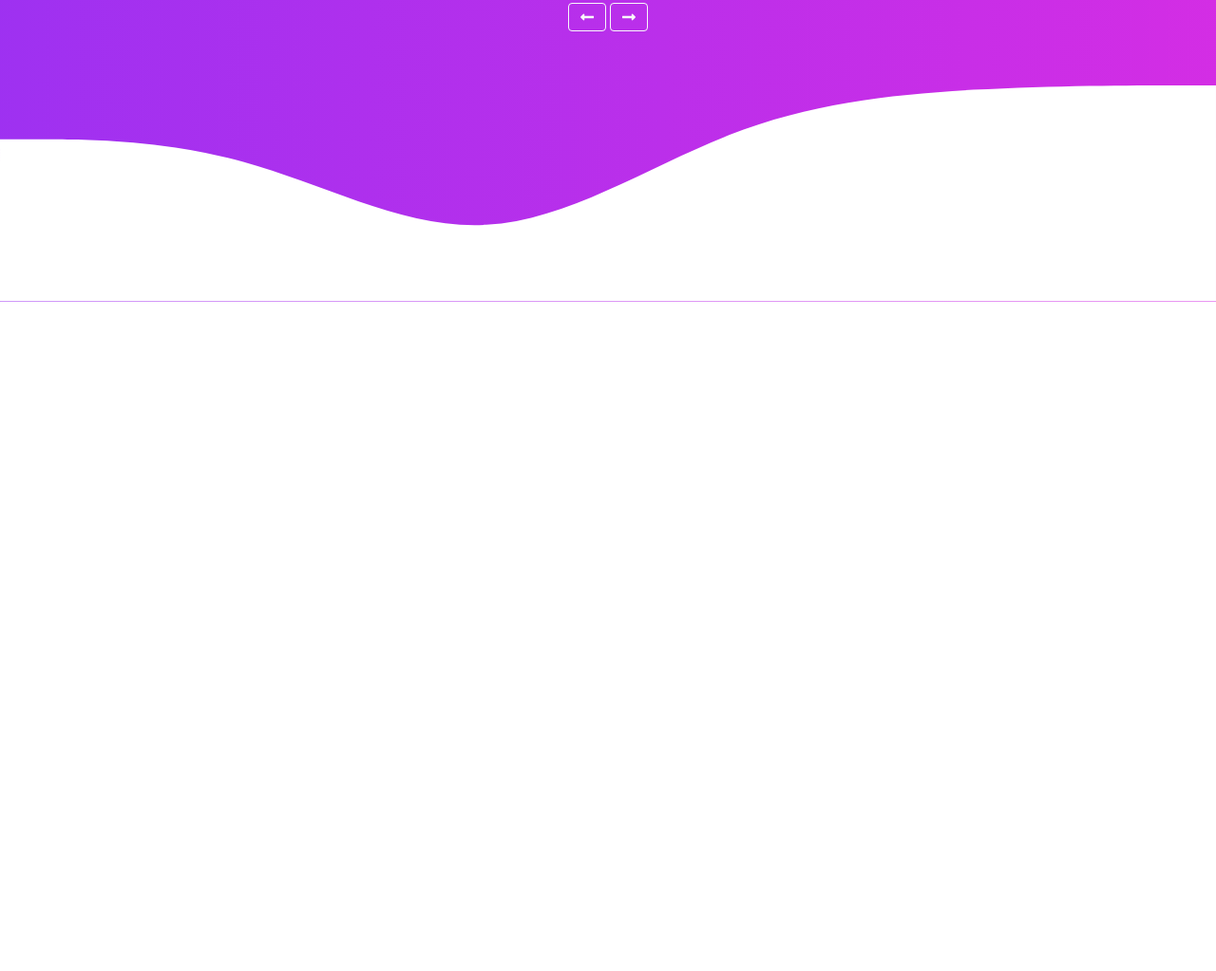
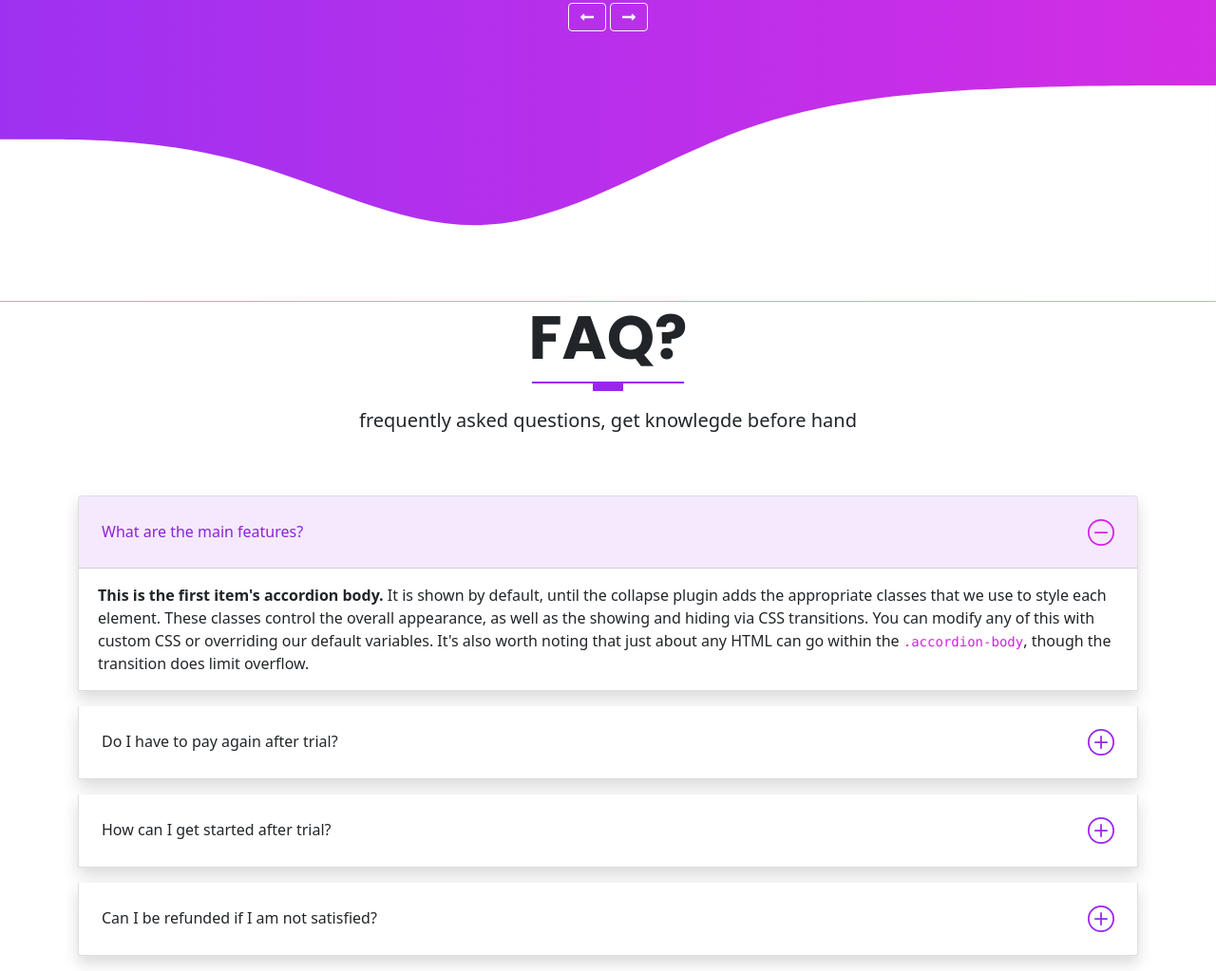
Before and after one commit to anangyoga/bootstrap-landing-page-patrix, a website: page index.html in a window 1280 px wide. Shown: the part 4013-5036 px from the top of the page at 95% size. Before the commit the page ends 4331 px from the top, so only its background shows below. Drawn offline with Linux system fonts and the light colour scheme.

Commit message:
added accordion component, changed the scss accordion, styling the accordiong

```diff
--- a/index.html
+++ b/index.html
@@ -389,6 +389,80 @@
 
     <!-- end testimonials -->
 
+    <!-- start faq section -->
+    <section id="id" class="faq">
+      <div class="container">
+        <div class="row text-center">
+          <h1 class="display-3 fw-bold text-uppercase">
+            faq?
+          </h1>
+          <div class="heading-line"></div>
+          <p class="lead">frequently asked questions, get knowlegde before hand</p>
+        </div>
+
+        <div class="row mt-5">
+          <div class="col-md-12">
+            <div class="accordion" id="accordionExample">
+              <!-- accordion 1 -->
+              <div class="accordion-item shadow mb-3">
+                <h2 class="accordion-header" id="headingOne">
+                  <button class="accordion-button" type="button" data-bs-toggle="collapse" data-bs-target="#collapseOne" aria-expanded="true" aria-controls="collapseOne">
+                    What are the main features?
+                  </button>
+                </h2>
+                <div id="collapseOne" class="accordion-collapse collapse show" aria-labelledby="headingOne" data-bs-parent="#accordionExample">
+                  <div class="accordion-body">
+                    <strong>This is the first item's accordion body.</strong> It is shown by default, until the collapse plugin adds the appropriate classes that we use to style each element. These classes control the overall appearance, as well as the showing and hiding via CSS transitions. You can modify any of this with custom CSS or overriding our default variables. It's also worth noting that just about any HTML can go within the <code>.accordion-body</code>, though the transition does limit overflow.
+                  </div>
+                </div>
+              </div>
+              <!-- accordion 2 -->
+              <div class="accordion-item shadow mb-3">
+                <h2 class="accordion-header" id="headingTwo">
+                  <button class="accordion-button collapsed" type="button" data-bs-toggle="collapse" data-bs-target="#collapseTwo" aria-expanded="false" aria-controls="collapseTwo">
+                    Do I have to pay again after trial?
+                  </button>
+                </h2>
+                <div id="collapseTwo" class="accordion-collapse collapse" aria-labelledby="headingTwo" data-bs-parent="#accordionExample">
+                  <div class="accordion-body">
+                    <strong>This is the second item's accordion body.</strong> It is hidden by default, until the collapse plugin adds the appropriate classes that we use to style each element. These classes control the overall appearance, as well as the showing and hiding via CSS transitions. You can modify any of this with custom CSS or overriding our default variables. It's also worth noting that just about any HTML can go within the <code>.accordion-body</code>, though the transition does limit overflow.
+                  </div>
+                </div>
+              </div>
+              <!-- accordion 3 -->
+              <div class="accordion-item shadow mb-3">
+                <h2 class="accordion-header" id="headingThree">
+                  <button class="accordion-button collapsed" type="button" data-bs-toggle="collapse" data-bs-target="#collapseThree" aria-expanded="false" aria-controls="collapseThree">
+                    How can I get started after trial?
+                  </button>
+                </h2>
+                <div id="collapseThree" class="accordion-collapse collapse" aria-labelledby="headingThree" data-bs-parent="#accordionExample">
+                  <div class="accordion-body">
+                    <strong>This is the third item's accordion body.</strong> It is hidden by default, until the collapse plugin adds the appropriate classes that we use to style each element. These classes control the overall appearance, as well as the showing and hiding via CSS transitions. You can modify any of this with custom CSS or overriding our default variables. It's also worth noting that just about any HTML can go within the <code>.accordion-body</code>, though the transition does limit overflow.
+                  </div>
+                </div>
+              </div>
+              <!-- accordion 4 -->
+              <div class="accordion-item shadow mb-3">
+                <h2 class="accordion-header" id="headingFour">
+                  <button class="accordion-button collapsed" type="button" data-bs-toggle="collapse" data-bs-target="#collapseFour" aria-expanded="false" aria-controls="collapseFour">
+                    Can I be refunded if I am not satisfied?
+                  </button>
+                </h2>
+                <div id="collapseFour" class="accordion-collapse collapse" aria-labelledby="headingFour" data-bs-parent="#accordionExample">
+                  <div class="accordion-body">
+                    <strong>This is the fourth item's accordion body.</strong> It is hidden by default, until the collapse plugin adds the appropriate classes that we use to style each element. These classes control the overall appearance, as well as the showing and hiding via CSS transitions. You can modify any of this with custom CSS or overriding our default variables. It's also worth noting that just about any HTML can go within the <code>.accordion-body</code>, though the transition does limit overflow.
+                  </div>
+                </div>
+              </div>
+            </div>
+          </div>
+        </div>
+      </div>
+    </section>
+
+    <!-- end faq section -->
+
     <!-- js glightbox -->
     <script src="/assets/vendors/js/glightbox.min.js"></script>
     <script type="text/javascript">
--- a/scss/_custom.scss
+++ b/scss/_custom.scss
@@ -21,6 +21,8 @@ $primary: $purple-dark;
 $secondary: $pink;
 
 // accordion overrides
+$accordion-button-padding-y: 1.5rem;
+$accordion-button-padding-x: 1.5rem;
 $accordion-icon-color: $primary;
 $accordion-icon-active-color: $secondary;
 
```
Also changed, not shown: assets/css/style.css, 1 other file.
